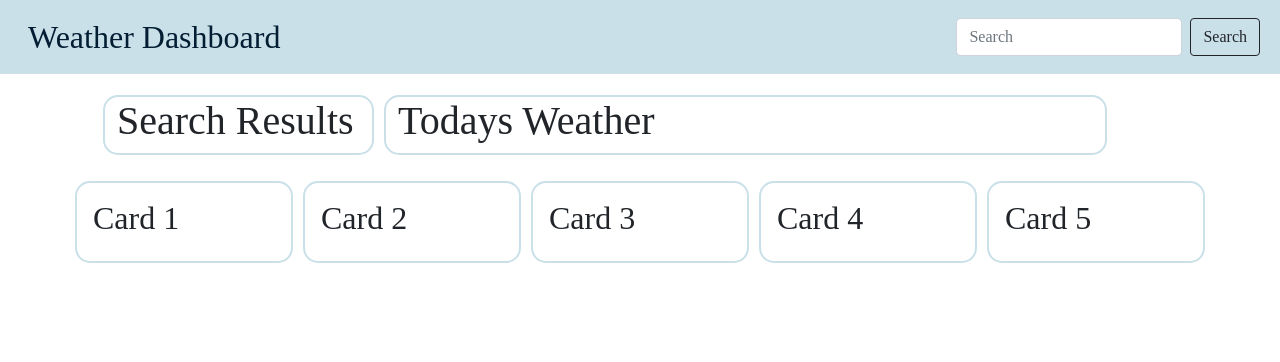
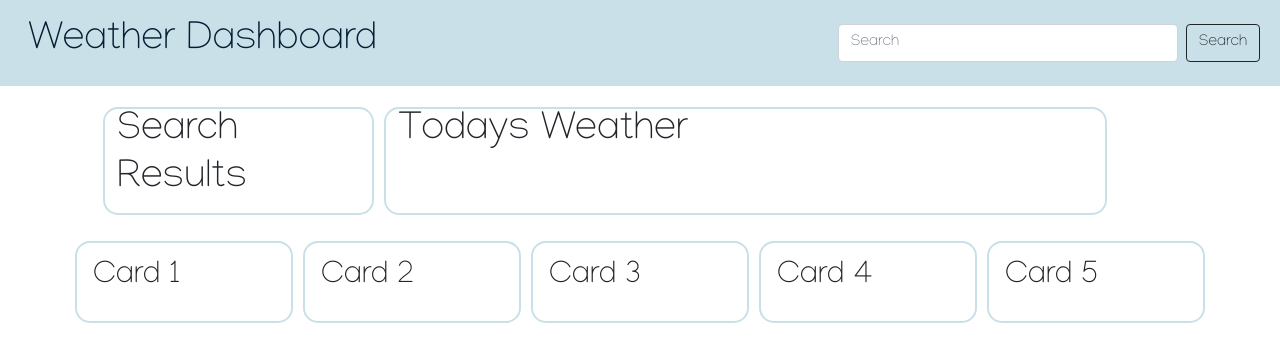
Before and after one commit to roseandlily33/cloudyWithAChanceOfCoding, a plain HTML site: page index.html in a window 1280 px wide. Drawn offline with nearby package versions, Linux system fonts and the light colour scheme.

Commit message:
Fixed the google fonts

```diff
--- a/index.html
+++ b/index.html
@@ -4,12 +4,12 @@
     <meta charset="UTF-8">
     <meta http-equiv="X-UA-Compatible" content="IE=edge">
     <meta name="viewport" content="width=device-width, initial-scale=1.0">
-    <!--Google Fonts-->
-    <link rel="preconnect" href="https://fonts.googleapis.com">
+<!--Bootstrap-->
+<link href="https://cdn.jsdelivr.net/npm/bootstrap@5.1.3/dist/css/bootstrap.min.css" rel="stylesheet" integrity="sha384-1BmE4kWBq78iYhFldvKuhfTAU6auU8tT94WrHftjDbrCEXSU1oBoqyl2QvZ6jIW3" crossorigin="anonymous">
+<!--Google Fonts-->
+<link rel="preconnect" href="https://fonts.googleapis.com">
 <link rel="preconnect" href="https://fonts.gstatic.com" crossorigin>
 <link href="https://fonts.googleapis.com/css2?family=Abril+Fatface&family=Manjari:wght@100&family=Poiret+One&display=swap" rel="stylesheet">
-<!--Bootstrap-->
-<link href="https://cdn.jsdelivr.net/npm/bootstrap@5.1.3/dist/css/bootstrap.min.css" rel="stylesheet" integrity="sha384-1BmE4kWBq78iYhFldvKuhfTAU6auU8tT94WrHftjDbrCEXSU1oBoqyl2QvZ6jIW3" crossorigin="anonymous">
 <!--My CSS-->
 <link rel="stylesheet" href="style.css">
     <title>Weather Dashboard</title>
--- a/style.css
+++ b/style.css
@@ -1,24 +1,21 @@
 :root {
-
-    --Heading1: font-family: 'Abril Fatface', cursive;
-    --Heading2: font-family: 'Manjari', sans-serif;
+    --Heading2: 'Manjari', sans-serif;
     --mainContent: font-family: 'Poiret One', cursive;
     --blue: #cae0e9;
     --black: #031e33;
     --grey: #c7c6c6;
-
 }
 
 body {
-    font-family: var(--mainContent);
+    font-family: var(--Heading2);
     background-color: white;
 }
 .navbar{
     background-color: var(--blue);
 }
 .navbar-brand{
-    font-family: var(--Heading1);
-    font-size: 2rem;
+    font-family: var(--Heading2);
+    font-size: 2.5rem;
     color: var(--black);
 }
 .card{
```
